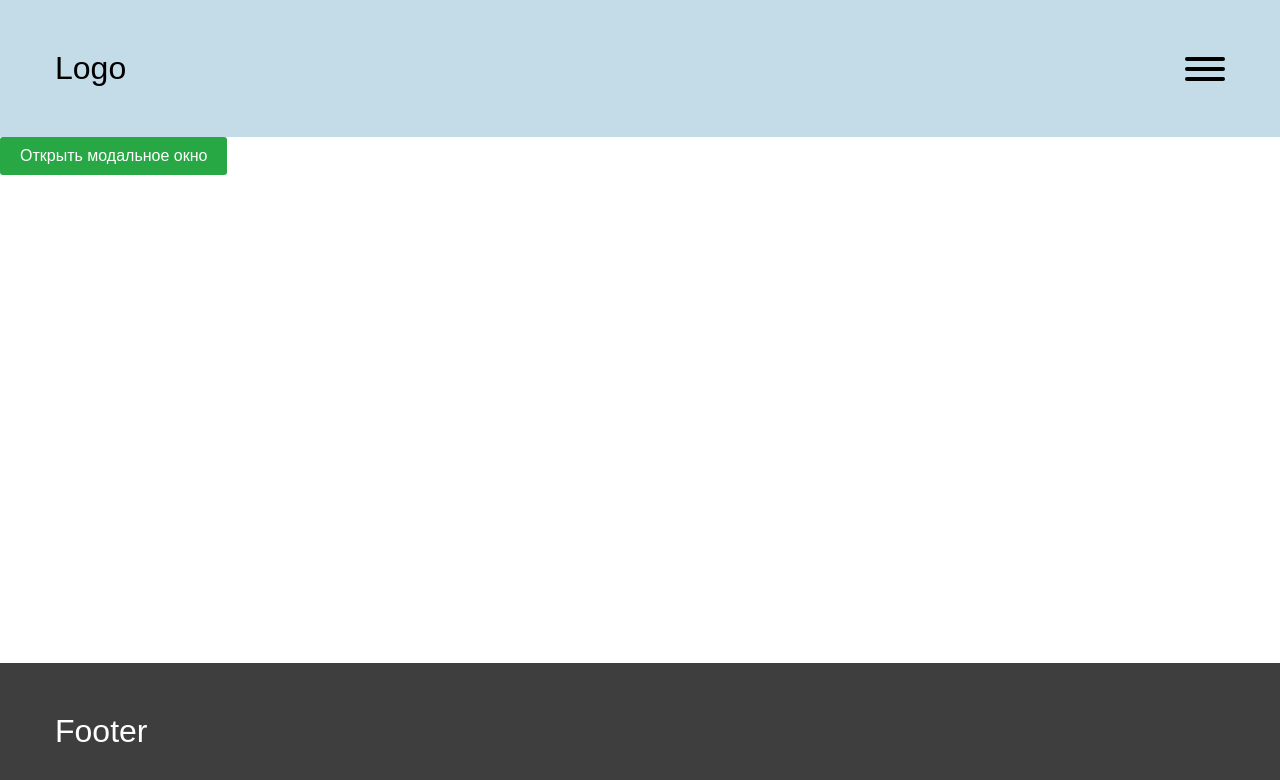
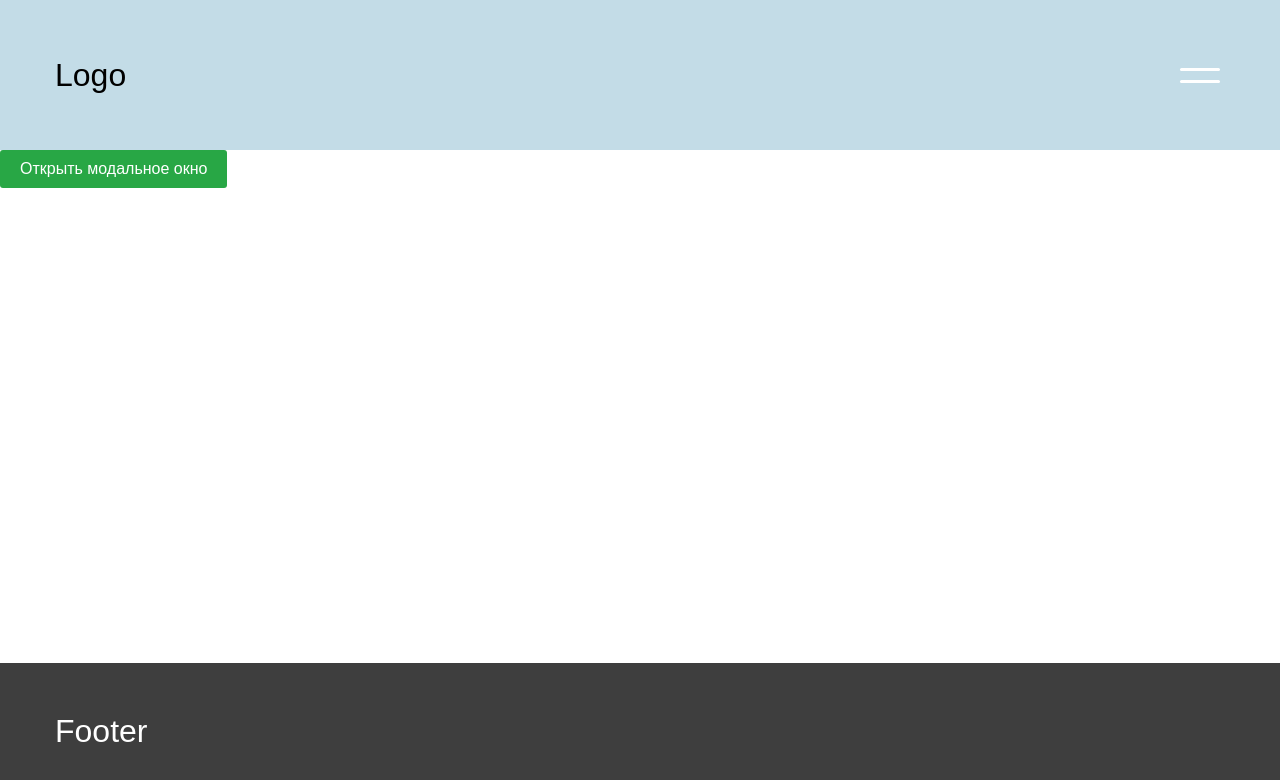
Before and after one commit to ArtemEgorov007/test-nft, a plain HTML site: page src/html/index.html in a window 1280 px wide. Drawn offline with nearby package versions, Linux system fonts and the light colour scheme; files that its build step writes are made by us from their sources.

Commit message:
fourth commit

```diff
--- a/build/js/index.bundle.js
+++ b/build/js/index.bundle.js
@@ -1 +1 @@
-!function(){"use strict";const e=document.getElementById("modalContainer"),n=document.getElementById("openModalBtn"),t=document.getElementById("closeModalBtn");function o(){e.style.display="flex"}function c(){e.style.display="none"}n.addEventListener("click",o),t.addEventListener("click",c),e.addEventListener("click",(n=>{n.target===e&&c()})),document.addEventListener("keydown",(e=>{"Escape"===e.key&&c()})),o(),c(),function(){const e=document.querySelector("#modalOpen"),n=document.querySelector("#modalClose"),t=document.querySelector("#mobileNavOverlay"),o=document.querySelector("#mobileNav");function c(){t.classList.toggle("mobile-nav-overlay--open"),o.classList.toggle("mobile-nav--open"),document.body.classList.toggle("no-scroll")}e.onclick=c,n.onclick=c,t.onclick=c}()}();
+!function(){"use strict";const e=document.getElementById("modalContainer"),t=document.getElementById("openModalBtn"),n=document.getElementById("closeModalBtn");function o(){e.style.display="flex"}function c(){e.style.display="none"}t.addEventListener("click",o),n.addEventListener("click",c),e.addEventListener("click",(t=>{t.target===e&&c()})),document.addEventListener("keydown",(e=>{"Escape"===e.key&&c()})),o(),c(),function(){const e=document.querySelector("#modalOpen"),t=document.querySelector("#yourCheckboxId"),n=document.querySelector("#mobileNavOverlay"),o=document.querySelector("#mobileNav");function c(e){n.classList.toggle("mobile-nav-overlay--open"),o.classList.toggle("mobile-nav--open"),document.body.classList.toggle("no-scroll"),e.target===n&&(t.checked=!1)}e.onclick=c,n.onclick=c}()}();
--- a/docs/js/index.bundle.js
+++ b/docs/js/index.bundle.js
@@ -1 +1 @@
-!function(){"use strict";const e=document.getElementById("modalContainer"),n=document.getElementById("openModalBtn"),t=document.getElementById("closeModalBtn");function o(){e.style.display="flex"}function c(){e.style.display="none"}n.addEventListener("click",o),t.addEventListener("click",c),e.addEventListener("click",(n=>{n.target===e&&c()})),document.addEventListener("keydown",(e=>{"Escape"===e.key&&c()})),o(),c(),function(){const e=document.querySelector("#modalOpen"),n=document.querySelector("#modalClose"),t=document.querySelector("#mobileNavOverlay"),o=document.querySelector("#mobileNav");function c(){t.classList.toggle("mobile-nav-overlay--open"),o.classList.toggle("mobile-nav--open"),document.body.classList.toggle("no-scroll")}e.onclick=c,n.onclick=c,t.onclick=c}()}();
+!function(){"use strict";const e=document.getElementById("modalContainer"),t=document.getElementById("openModalBtn"),n=document.getElementById("closeModalBtn");function o(){e.style.display="flex"}function c(){e.style.display="none"}t.addEventListener("click",o),n.addEventListener("click",c),e.addEventListener("click",(t=>{t.target===e&&c()})),document.addEventListener("keydown",(e=>{"Escape"===e.key&&c()})),o(),c(),function(){const e=document.querySelector("#modalOpen"),t=document.querySelector("#yourCheckboxId"),n=document.querySelector("#mobileNavOverlay"),o=document.querySelector("#mobileNav");function c(e){n.classList.toggle("mobile-nav-overlay--open"),o.classList.toggle("mobile-nav--open"),document.body.classList.toggle("no-scroll"),e.target===n&&(t.checked=!1)}e.onclick=c,n.onclick=c}()}();
--- a/src/html/blocks/header.html
+++ b/src/html/blocks/header.html
@@ -2,10 +2,8 @@
 	<div class="container">
 		<div class="header__row">
 			<div class="logo">Logo</div>
-			<button id="modalOpen" class="mobile-nav-btn">
-				<div class="nav-icon"></div>
-			</button>
+
+			@@include('mobile-nav.html')
 		</div>
 	</div>
 </header>
-@@include('mobile-nav.html')
--- a/src/html/blocks/mobile-nav.html
+++ b/src/html/blocks/mobile-nav.html
@@ -1,10 +1,14 @@
 <div id="mobileNavOverlay" class="mobile-nav-overlay"></div>
 
+<div id="modalOpen" class="menu-icon">
+	<input id="yourCheckboxId" class="menu-icon__cheeckbox" type="checkbox" />
+	<div>
+		<span></span>
+		<span></span>
+	</div>
+</div>
+
 <div class="mobile-nav" id="mobileNav">
-	<button id="modalClose" class="mobile-nav__btn">
-		<img src="./img/icons/nav-btn-close.svg" alt="Close" />
-	</button>
-
 	<ul class="mobile-nav__list">
 		<li><a href="#" class="active">Home</a></li>
 		<li><a href="#!">Services</a></li>
--- a/src/scss/blocks/_nav-icon.scss
+++ b/src/scss/blocks/_nav-icon.scss
@@ -1,76 +1,62 @@
-/* Nav Icon */
-.mobile-nav-btn {
-	--time: 0.1s;
-
-	--width: 40px;
-	--height: 30px;
-
-	--line-height: 4px;
-	--spacing: 6px;
-
-	--color: #000;
-	--radius: 4px;
-
-	height: calc(var(--line-height) * 3 + var(--spacing) * 2);
-	width: var(--width);
-
-	display: flex;
-	justify-content: center;
-	align-items: center;
+:root {
+	--bar-bg: #212529;
 }
 
-.nav-icon {
+.menu-icon {
 	position: relative;
-	width: var(--width);
-	height: var(--line-height);
-	background-color: var(--color);
-	border-radius: var(--radius);
+	width: 50px;
+	height: 50px;
+	cursor: pointer;
+	z-index: 999;
+
+	.menu-icon__cheeckbox {
+		display: block;
+		width: 100%;
+		height: 100%;
+		position: relative;
+		cursor: pointer;
+		z-index: 2;
+		-webkit-touch-callout: none;
+		position: absolute;
+		opacity: 0;
 	}
+	div {
+		margin: auto;
+		position: absolute;
+		top: 0;
+		right: 0;
+		left: 0;
+		bottom: 0;
+		width: 40px;
+		height: 15px;
+	}
+	span {
+		position: absolute;
+		display: block;
+		width: 40px;
+		height: 3px;
+		background-color: #fff;
+		border-radius: 10px;
+		transition: all 0.2s cubic-bezier(0.1, 0.82, 0.76, 0.965);
 
-.nav-icon::before,
-.nav-icon::after {
-	content: "";
-	display: block;
-
-	position: absolute;
-	left: 0;
-
-	width: var(--width);
-	height: var(--line-height);
-
-	border-radius: var(--radius);
-	background-color: var(--color);
-	transition: transform var(--time) ease-in, top var(--time) linear var(--time);
+		&:first-of-type {
+			top: 0;
 		}
-
-.nav-icon::before {
-	top: calc(-1 * (var(--line-height) + var(--spacing)));
+		&:last-of-type {
+			bottom: 0;
 		}
-
-.nav-icon::after {
-	top: calc(var(--line-height) + var(--spacing));
 	}
-
-.nav-icon.nav-icon--active {
-	background-color: transparent;
+	&.active,
+	.menu-icon__cheeckbox:checked + div {
+		span {
+			&:first-of-type {
+				transform: rotate(45deg);
+				top: 7px;
 			}
-
-.nav-icon.nav-icon--active::before,
-.nav-icon.nav-icon--active::after {
-	top: 0;
-	transition: top var(--time) linear, transform var(--time) ease-in var(--time);
+			&:last-of-type {
+				transform: rotate(-45deg);
+				bottom: 5px;
 			}
-
-.nav-icon.nav-icon--active::before {
-	transform: rotate(45deg);
 		}
-
-.nav-icon.nav-icon--active::after {
-	transform: rotate(-45deg);
 	}
-
-/* Layout */
-
-.mobile-nav-btn {
-	z-index: 999;
 }
```
Also changed, not shown: build/index.html (+13 -10 lines), docs/index.html (+1 -1 lines), src/js/modules/mobile-nav.js (+9 -3 lines), build/css/main.css, build/img/icons/Cancel/24/Outline.svg (added), build/img/icons/Outline.svg (added), build/img/icons/span-main.svg (added), docs/css/main.css, docs/img/icons/outline.svg (added), docs/img/icons/span-main.svg (added), src/img/icons/outline.svg (added), src/img/icons/span-main.svg (added). Lines whose indentation alone changed are shown as unchanged.
